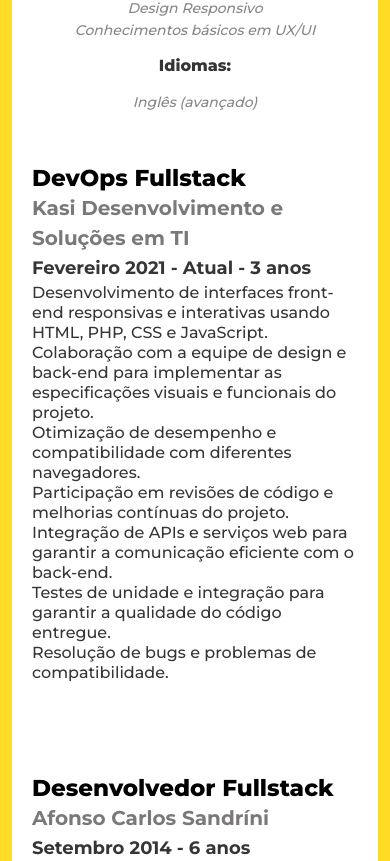
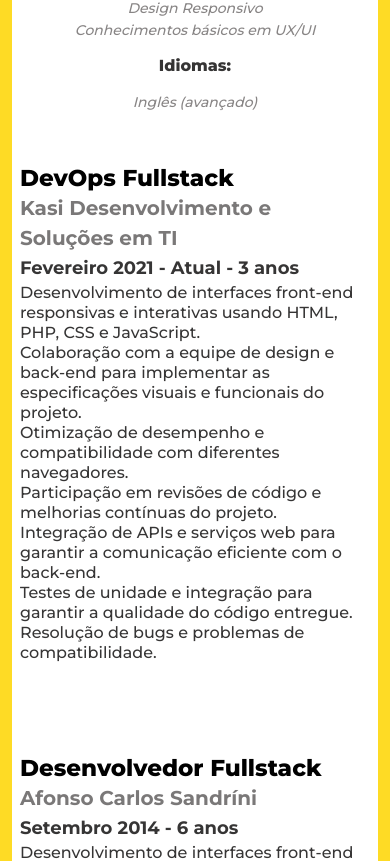
Before and after one commit to EdilsonBaggio/card-dev-react, a React (Create React App) app: page / in a window 390 px wide. Shown: the part 652-1513 px from the top of the page. Built offline with nearby package versions, Linux system fonts and the light colour scheme; no server answers.

Commit message:
Feat Curriculo: Editando o curriculo

```diff
--- a/src/App.css
+++ b/src/App.css
@@ -293,6 +293,7 @@ body .content-home .content-right strong {
   }
   body .content-home .row .curriculo {
     order: 4;
+    padding: 0;
   }
   body .content-home .row .dados {
     order: 3;
@@ -328,5 +329,8 @@ body .offcanvas-body .formulario {
   clear: both;
   margin-top: 20px;
 }
+body .curriculo {
+  padding: 0;
+}
 
 /*# sourceMappingURL=App.css.map */
--- a/src/App.scss
+++ b/src/App.scss
@@ -275,6 +275,7 @@ body{
                 }
                 .curriculo{
                     order: 4;
+                    padding: 0;
                 }
                 .dados{
                     order: 3;
@@ -315,4 +316,7 @@ body{
             margin-top: 20px;
         }
     }
+    .curriculo{
+        padding: 0;
+    }
 }
```
Also changed, not shown: 1 other file (tests, documents, lock files or other folders).
